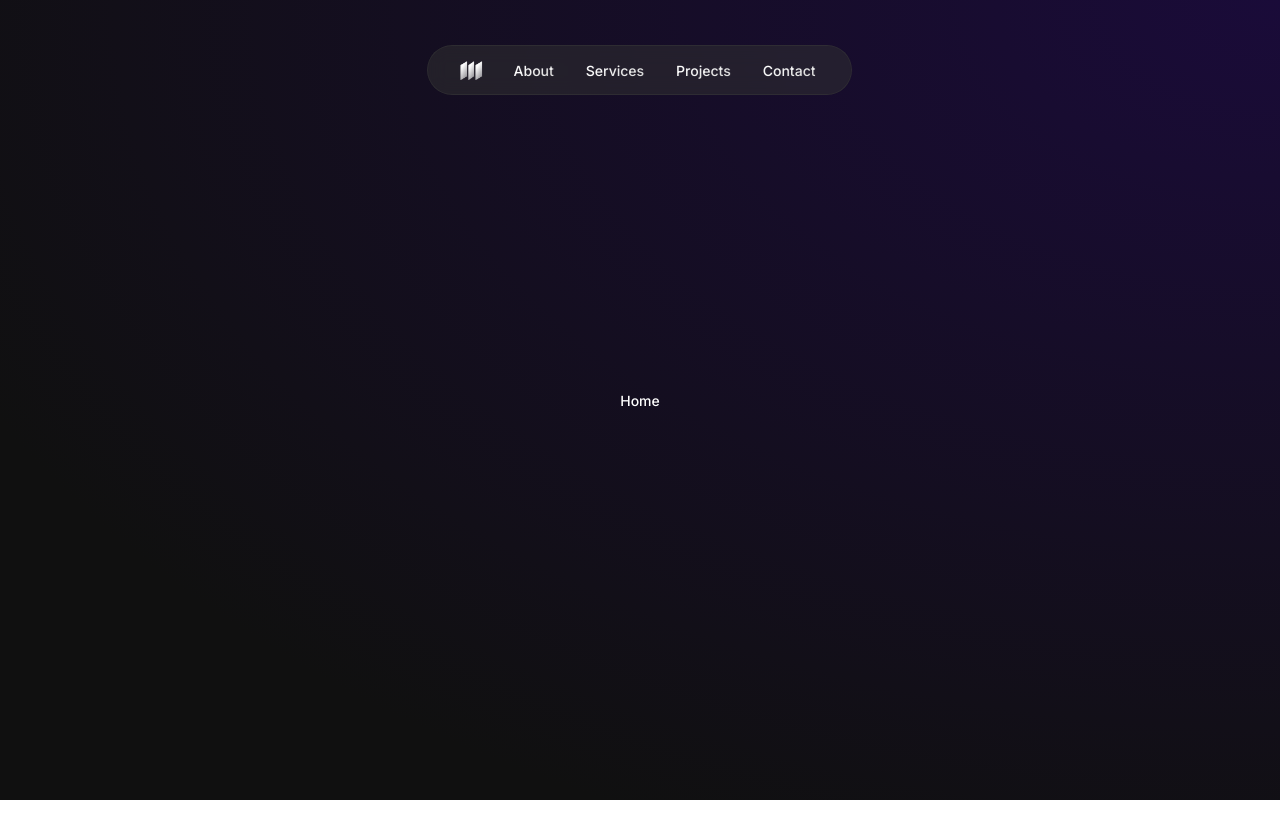
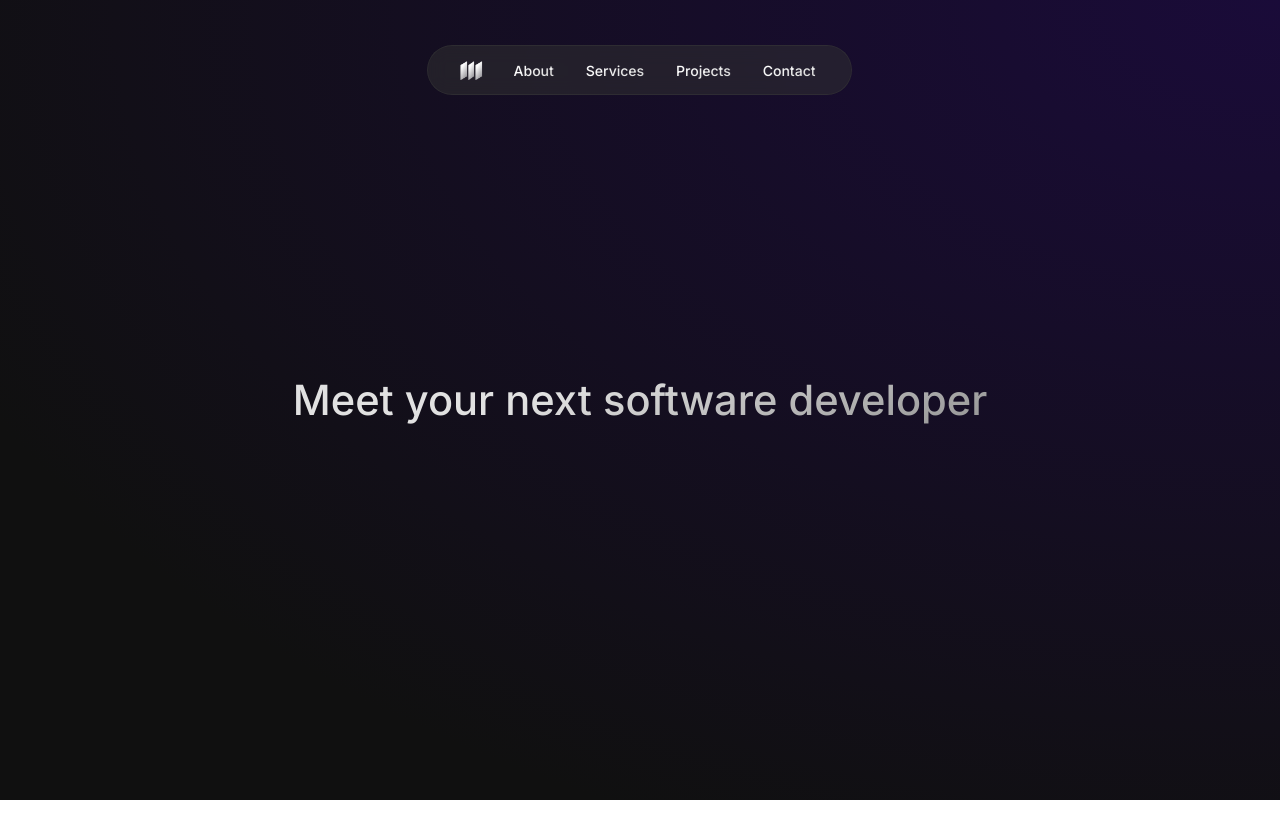
Before and after one commit to marcolmosdev/main-portfolio, a React (Vite) app: page / in a window 1280 px wide. Shown: the top 838 px of the page. Built offline with nearby package versions, Linux system fonts and the light colour scheme.

Commit message:
title to the home section added

```diff
--- a/src/app/App.module.scss
+++ b/src/app/App.module.scss
@@ -11,5 +11,29 @@
     justify-content: center;
     align-items: center;
     color: white;
+
+    &__title {
+      background: linear-gradient(160deg, rgb(225, 225, 225) 40%, rgb(126, 126, 126) 100%);
+      -webkit-background-clip: text;
+      color: transparent;
+      width: 75%;
+      text-align: center;
+    }
+  }
+
+  @media (max-width: 500px) {
+    &__section {
+      &__title {
+        font-size: 1.8rem;
+      }
+    }
+  }
+
+  @media (min-width: 501px) {
+    &__section {
+      &__title {
+        font-size: 2.6rem;
+      }
+    }
   }
 }
--- a/src/app/App.tsx
+++ b/src/app/App.tsx
@@ -1,12 +1,28 @@
 import styles from './App.module.scss'
 import Navbar from "./core/components/navbar/Navbar.tsx";
+import { useGSAP } from '@gsap/react';
+import { gsap } from 'gsap';
 
 function App() {
+
+  useGSAP(() => {
+    gsap.from("." + styles['sections__section__title'], {
+      opacity: 0,
+      y: 10,
+      duration: 0.5,
+      delay: 1.6
+    });
+  }, []);
+
   return (
     <>
       <Navbar/>
       <div className={styles['sections']}>
-        <div id={'home'} className={styles['sections__section']}>Home</div>
+        <div id={'home'} className={styles['sections__section']}>
+          <div className={styles['sections__section__title']}>
+            Meet your next software developer
+          </div>
+        </div>
         <div id={'about'} className={styles['sections__section']}>About</div>
         <div id={'services'} className={styles['sections__section']}>Services</div>
         <div id={'projects'} className={styles['sections__section']}>Projects</div>
```
